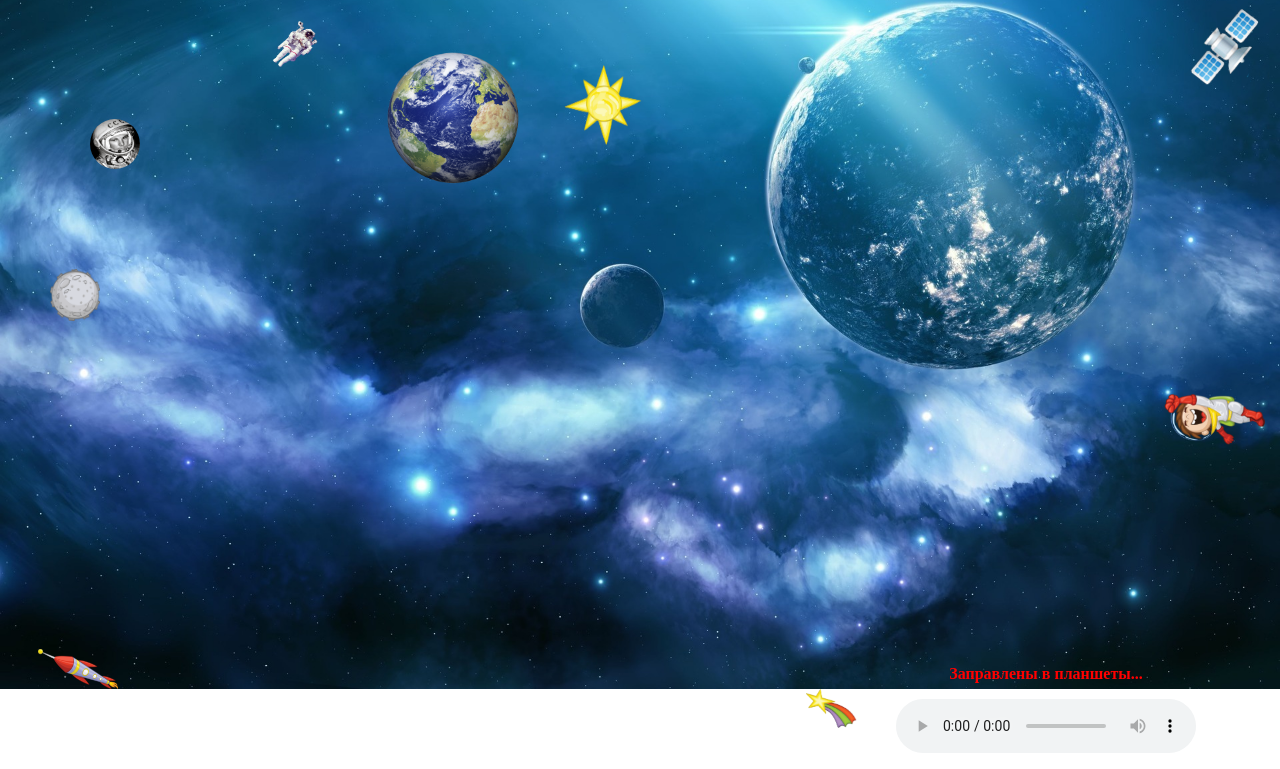
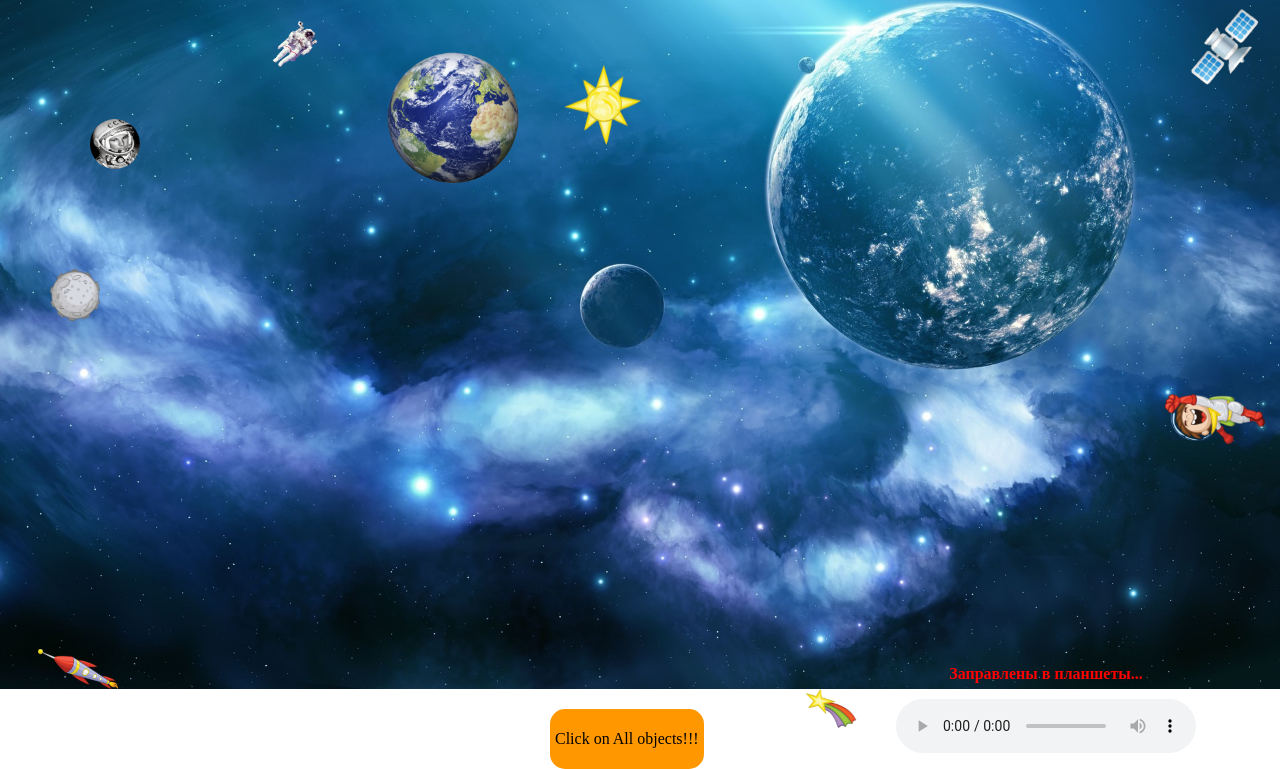
Before and after one commit to yuraCOM/kosmos.github.io, a plain HTML site: page index.html in a window 1280 px wide. Shown: the part 31-800 px from the top of the page. Drawn offline with Linux system fonts and the light colour scheme.

Commit message:
change 250217

```diff
--- a/index.html
+++ b/index.html
@@ -1,10 +1,9 @@
 <!--  урок анмиации http://html5book.ru/css3-animation/-->
-
-
 
 <!DOCTYPE html>
 <html>
 <head>
+<title>Space</title>
 <meta charset="utf-8">
 <link rel="stylesheet" href="space01_style.css"/>
 <script src="space01_jscript.js"></script>
@@ -216,6 +215,10 @@ $("#sp a").click(function(){spytnik_mp3.play();});
 <!-- <div  id="stage"><img class="nlo" src="sourse/nlo.png"/>
 </div> -->
 
+<div class="info_absolute">
+  <p>Click on All objects!!!</p>
+</div>
+
 
 </body>
 </html>
--- a/space01_style.css
+++ b/space01_style.css
@@ -285,3 +285,13 @@ from{-webkit-transform: translateX(0)rotate(-360deg);}
   to {-webkit-transform: translate(-1250px,0) rotate(0deg);
   }
  }
+
+.info_absolute{
+  position: absolute;
+  bottom: 0px;
+  left: 550px;
+  background: #ff9800;
+  padding: 5px;
+  border-radius: 15px;
+
+}
```
